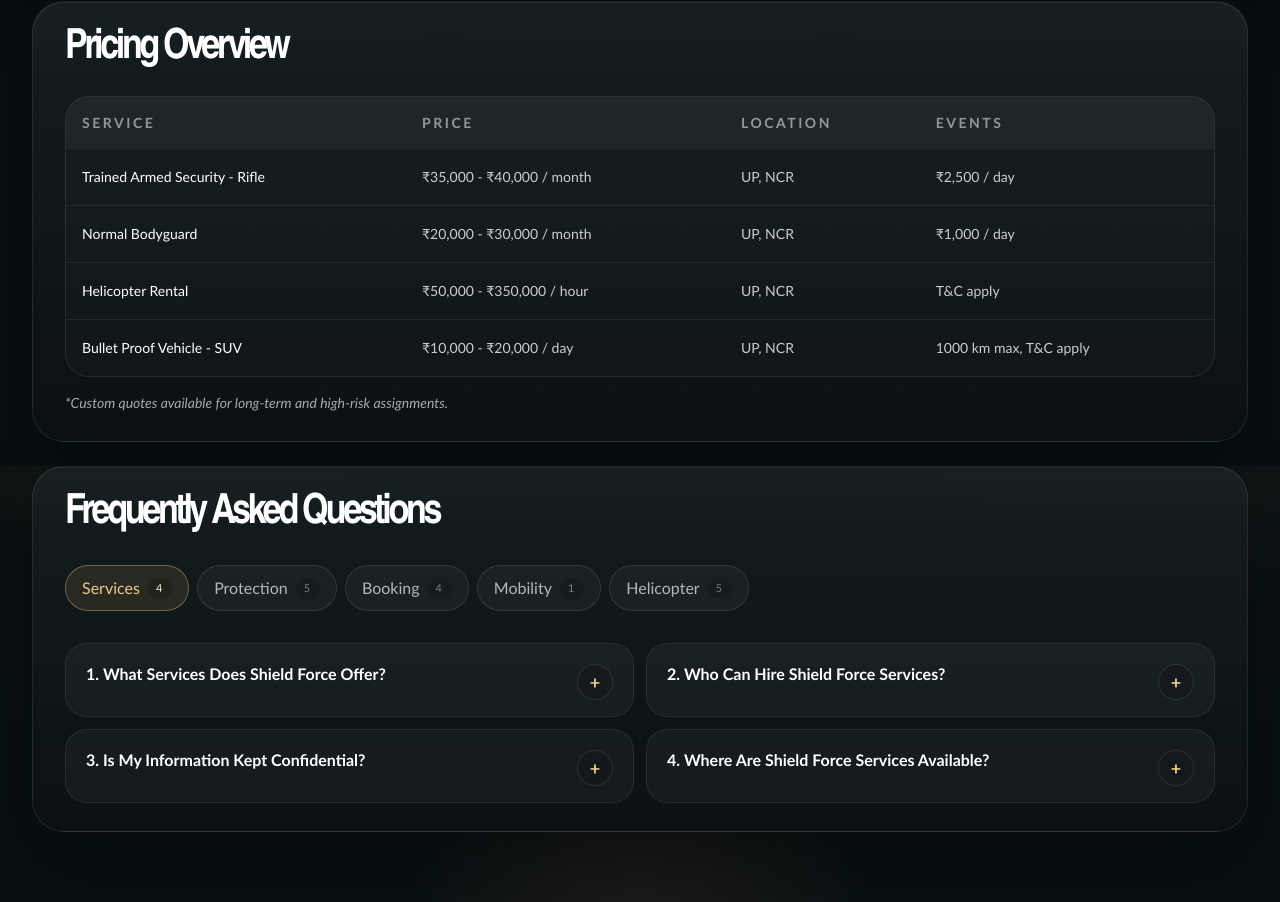
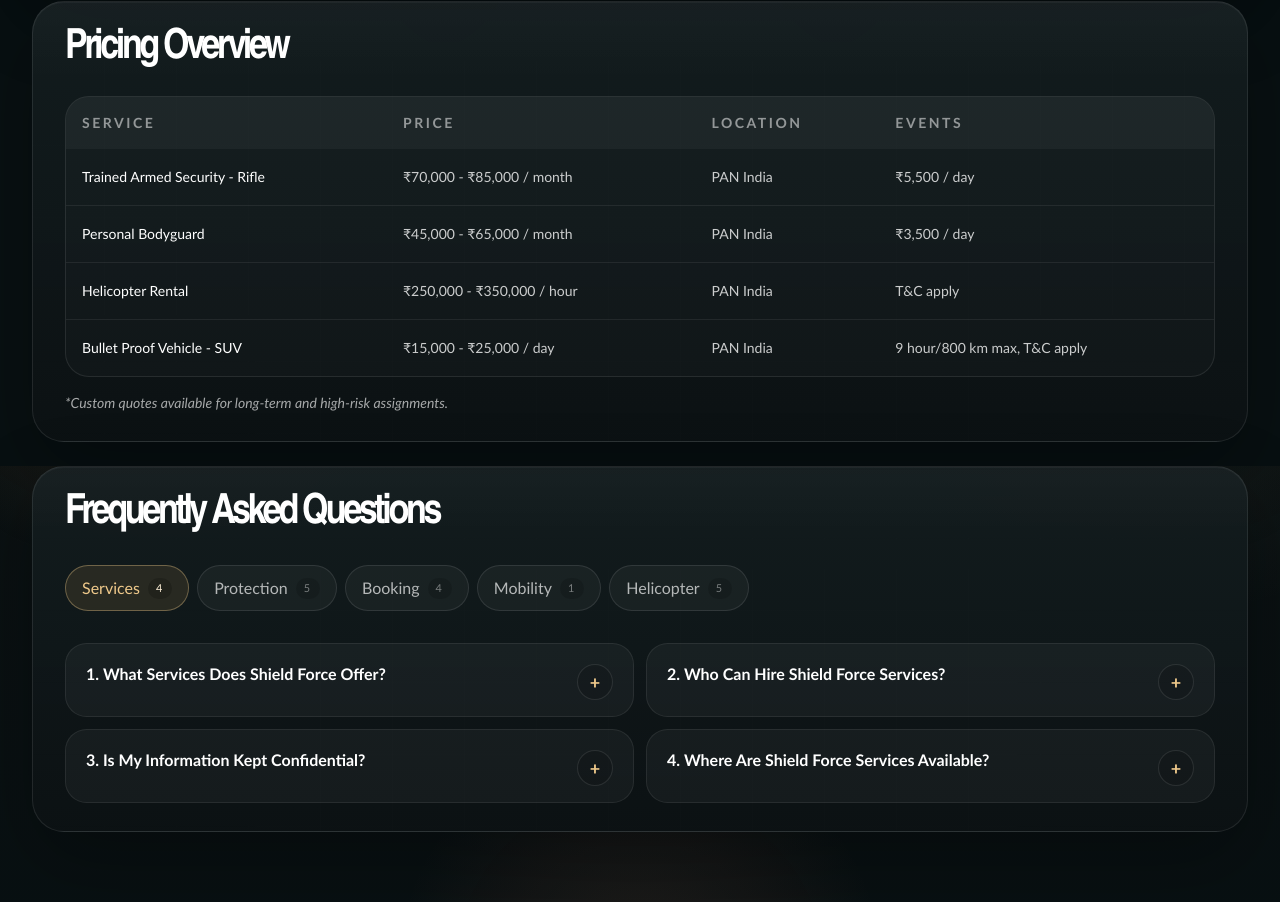
Before and after one commit to Shield-Force-System/sheild-force-fe, a Next.js app: page / in a window 1280 px wide. Shown: the part 2226-3128 px from the top of the page. Built offline with nearby package versions, Linux system fonts and the light colour scheme.

Commit message:
Services prices and Location changes

```diff
--- a/components/site-data.ts
+++ b/components/site-data.ts
@@ -108,27 +108,27 @@
 export const pricingRows = [
   {
     service: "Trained Armed Security - Rifle",
-    price: "₹35,000 - ₹40,000 / month",
-    location: "UP, NCR",
-    eventRate: "₹2,500 / day",
+    price: "₹70,000 - ₹85,000 / month",
+    location: "PAN India",
+    eventRate: "₹5,500 / day",
   },
   {
-    service: "Normal Bodyguard",
-    price: "₹20,000 - ₹30,000 / month",
-    location: "UP, NCR",
-    eventRate: "₹1,000 / day",
+    service: "Personal Bodyguard",
+    price: "₹45,000 - ₹65,000 / month",
+    location: "PAN India",
+    eventRate: "₹3,500 / day",
   },
   {
     service: "Helicopter Rental",
-    price: "₹50,000 - ₹350,000 / hour",
-    location: "UP, NCR",
+    price: "₹250,000 - ₹350,000 / hour",
+    location: "PAN India",
     eventRate: "T&C apply",
   },
   {
     service: "Bullet Proof Vehicle - SUV",
-    price: "₹10,000 - ₹20,000 / day",
-    location: "UP, NCR",
-    eventRate: "1000 km max, T&C apply",
+    price: "₹15,000 - ₹25,000 / day",
+    location: "PAN India",
+    eventRate: "9 hour/800 km max, T&C apply",
   },
 ] as const;
 
```
